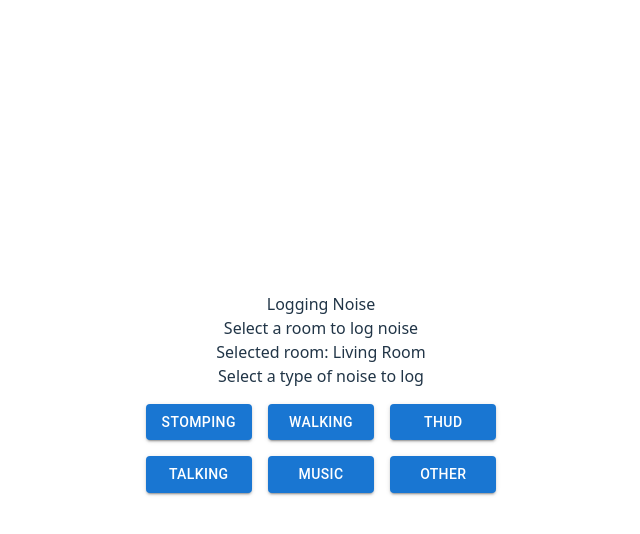
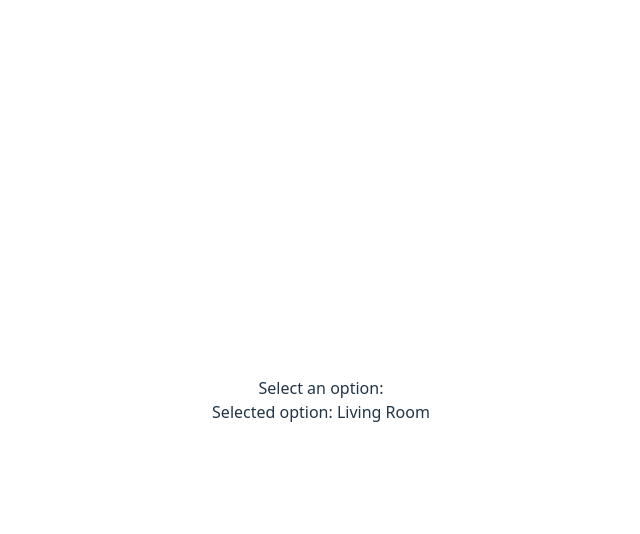
Before and after one commit to remihoeppe/noise_log, a React (Vite) app: page / in a window 1280 px wide. Both pictures are taken after a click on the button "LIVING ROOM". Shown: the top 534 px of the page, without its empty margins (319-959 px from the left). Built offline with nearby package versions, Linux system fonts and the light colour scheme.

Commit message:
Refactoring Log to be able to handle any kind of option - wanting to allow for multi log screen option

```diff
--- a/src/pages/Home.tsx
+++ b/src/pages/Home.tsx
@@ -1,9 +1,10 @@
 import Log from './Log';
+import roomsData from '../data/room';
 
 const Home = () => {
     return (
         <>
-            <Log />
+            <Log optionsData={roomsData} />
         </>
     );
 };
--- a/src/pages/Log.tsx
+++ b/src/pages/Log.tsx
@@ -1,46 +1,27 @@
 import { useState } from 'react';
 import RoomButton from '../components/buttons/RoomButton';
-import roomsData from '../data/room';
-import NoiseType from '../data/noiseType';
 
-const Log = () => {
-    const [selectedRoom, setSelectedRoom] = useState<string | null>(null);
-    const [noiseType, setNoiseType] = useState<string | null>(null);
-    const handleRoomClick = (room: string) => {
-        setSelectedRoom(room);
-        setNoiseType(null);
-    };
-    const handleNoiseTypeClick = (noiseType: string) => {
-        setNoiseType(noiseType);
+const Log = ({
+    optionsData,
+}: {
+    optionsData: { id: number; name: string }[];
+}) => {
+    const [selectedOption, setSelectedOption] = useState<string | null>(null);
+
+    const handleSelectedOption = (option: string) => {
+        setSelectedOption(option);
     };
     return (
         <>
-            <h2>Logging Noise</h2>
-            <p>Select a room to log noise</p>
-            {selectedRoom && <p>Selected room: {selectedRoom}</p>}
-            {!selectedRoom && (
+            <p>Select an option:</p>
+            {selectedOption && <p>Selected option: {selectedOption}</p>}
+            {!selectedOption && (
                 <div className="grid grid-cols-3 gap-4 p-4">
-                    {roomsData.map((room) => (
+                    {optionsData.map((option) => (
                         <RoomButton
-                            key={room.id}
-                            onClick={() => handleRoomClick(room.name)}>
-                            {room.name}
-                        </RoomButton>
-                    ))}
-                </div>
-            )}
-
-            <p>Select a type of noise to log</p>
-            {noiseType && <p>Selected noise type: {noiseType}</p>}
-            {!noiseType && (
-                <div className="grid grid-cols-3 gap-4 p-4">
-                    {Object.values(NoiseType).map((noiseType: string) => (
-                        <RoomButton
-                            key={noiseType as keyof typeof NoiseType}
-                            onClick={() =>
-                                handleNoiseTypeClick(noiseType as string)
-                            }>
-                            {noiseType}
+                            key={option.id}
+                            onClick={() => handleSelectedOption(option.name)}>
+                            {option.name}
                         </RoomButton>
                     ))}
                 </div>
```
